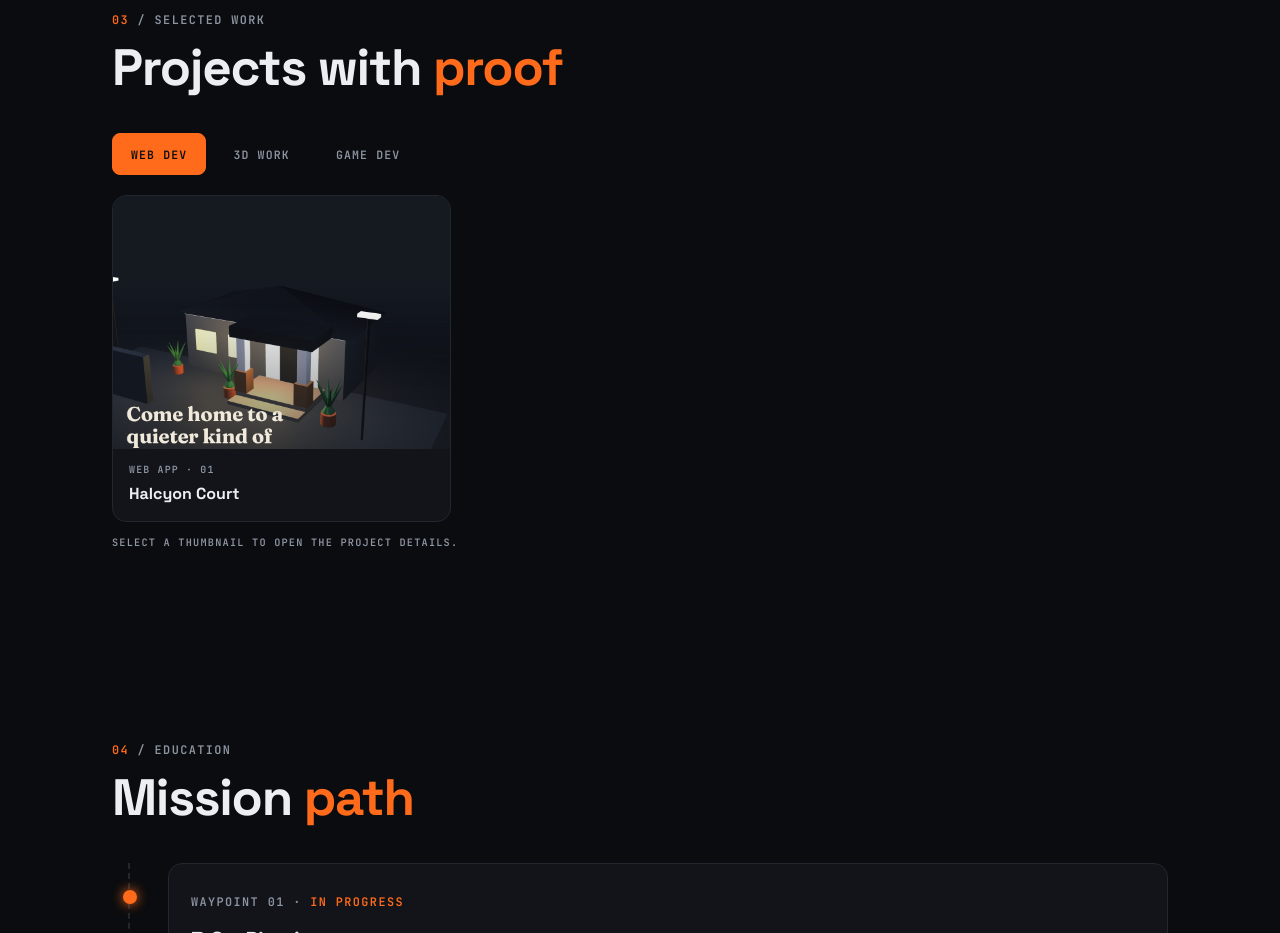
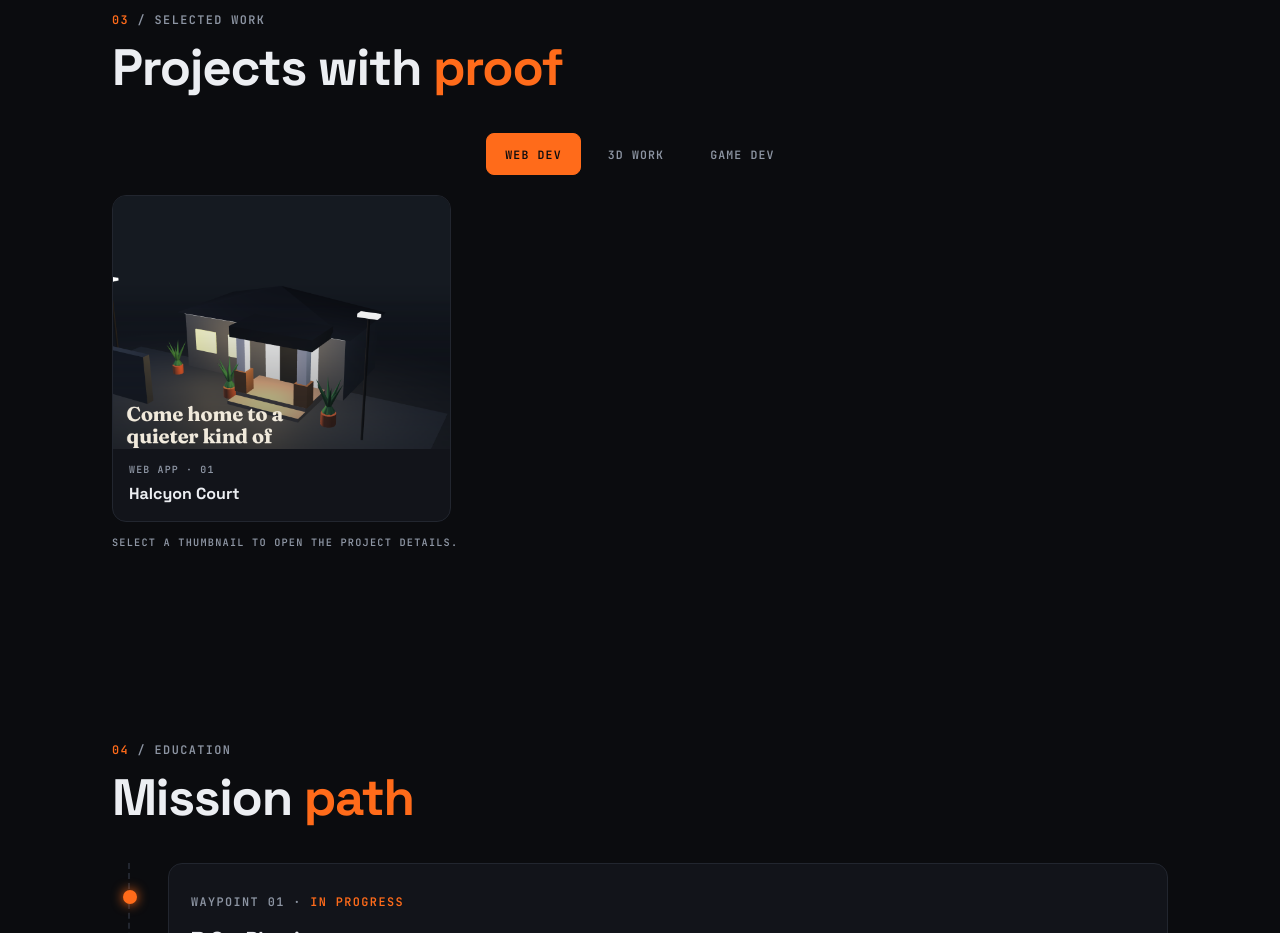
Before and after one commit to UniEK23/my_portfolio, a plain HTML site: page index.html in a window 1280 px wide. Shown: the part 2580-3513 px from the top of the page. Drawn offline with Linux system fonts and the light colour scheme.

Commit message:
Adjusted button layout for larger screen sizes

```diff
--- a/index.css
+++ b/index.css
@@ -748,6 +748,10 @@ nav .nav-cta {
     gap: 18px;
   }
 
+  .work-tabs {
+    justify-content: center;
+  }
+
   .project-open-hint {
     opacity: 0;
     transform: translateY(4px);
@@ -1293,7 +1297,7 @@ footer {
   }
 }
 
-/* Hover treatments only on devices that actually hover */
+/* Hover styling only on devices you can actually hover */
 @media (hover: hover) and (pointer: fine) {
   .btn:hover {
     border-color: var(--accent);
```
